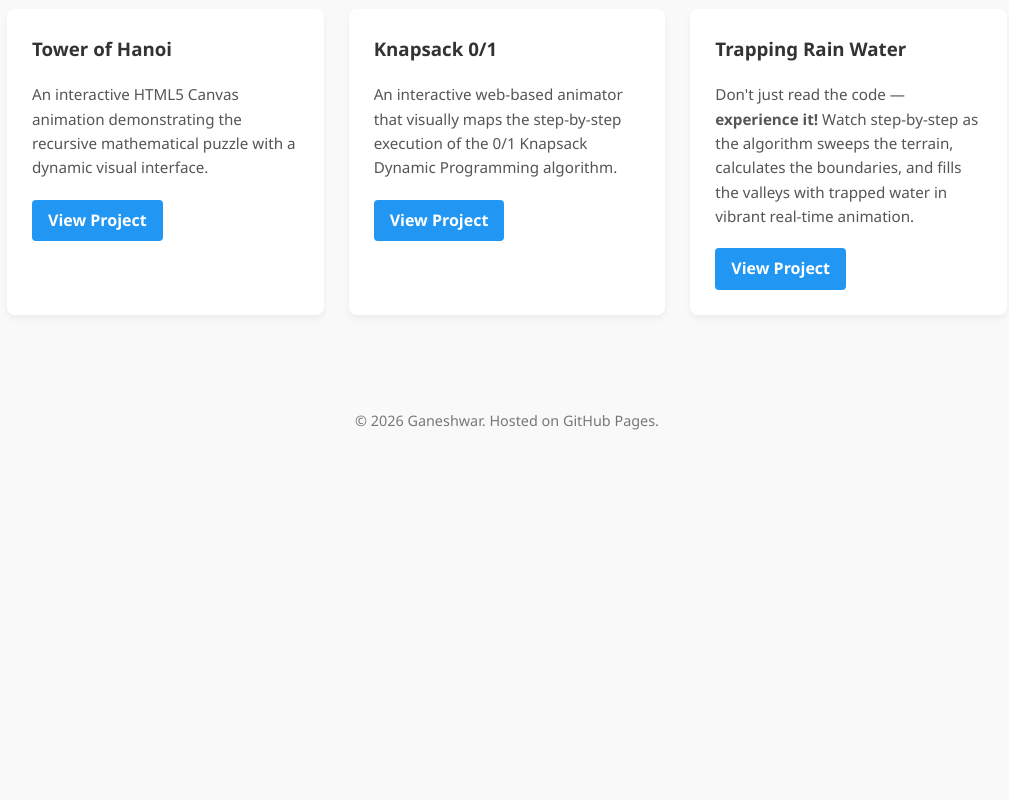
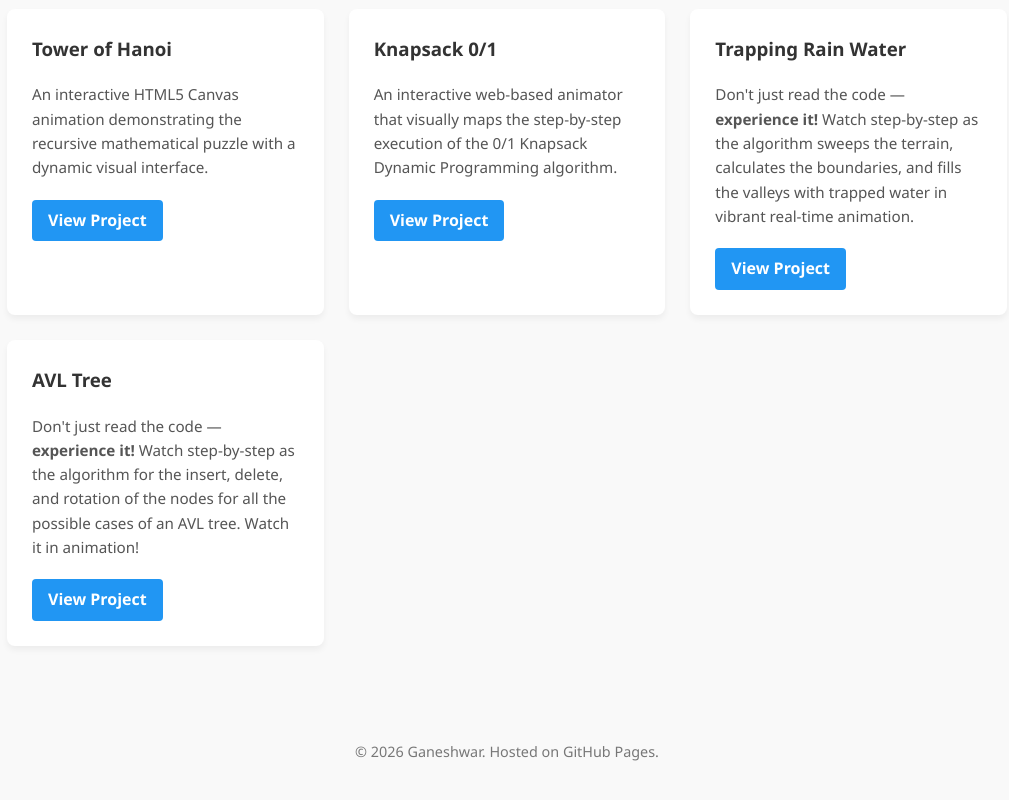
Before and after one commit to gyani1088/gyani1088.github.io, a plain HTML site: page index.html in a window 1280 px wide. Shown: the part 350-1150 px from the top of the page, without its empty margins (133-1142 px from the left). Before the commit the page ends 827 px from the top, so only its background shows below. Drawn offline with Linux system fonts and the light colour scheme.

Commit message:
Update index.html
Added avl tree animation

```diff
--- a/index.html
+++ b/index.html
@@ -125,6 +125,15 @@
 
                 <a href="TrappingRainWater/trapping-rainwater-animator.html">View Project</a>
             </div>
+
+            <!-- Project 4: Placeholder -->
+            <div class="project-card">
+                <h3>AVL Tree</h3>
+                <p>Don't just read the code — <strong>experience it!</strong> Watch step-by-step as the algorithm for the insert, delete, and rotation of the nodes for all the possible cases of an AVL tree. Watch it in animation!</p>
+                <!-- <a href="TrappingRainWater/trapping-rain-water.html">View Project</a> -->
+
+                <a href="AVL_Tree/avl-tree-animation.html">View Project</a>
+            </div>
         </div>
     </div>
 
```
